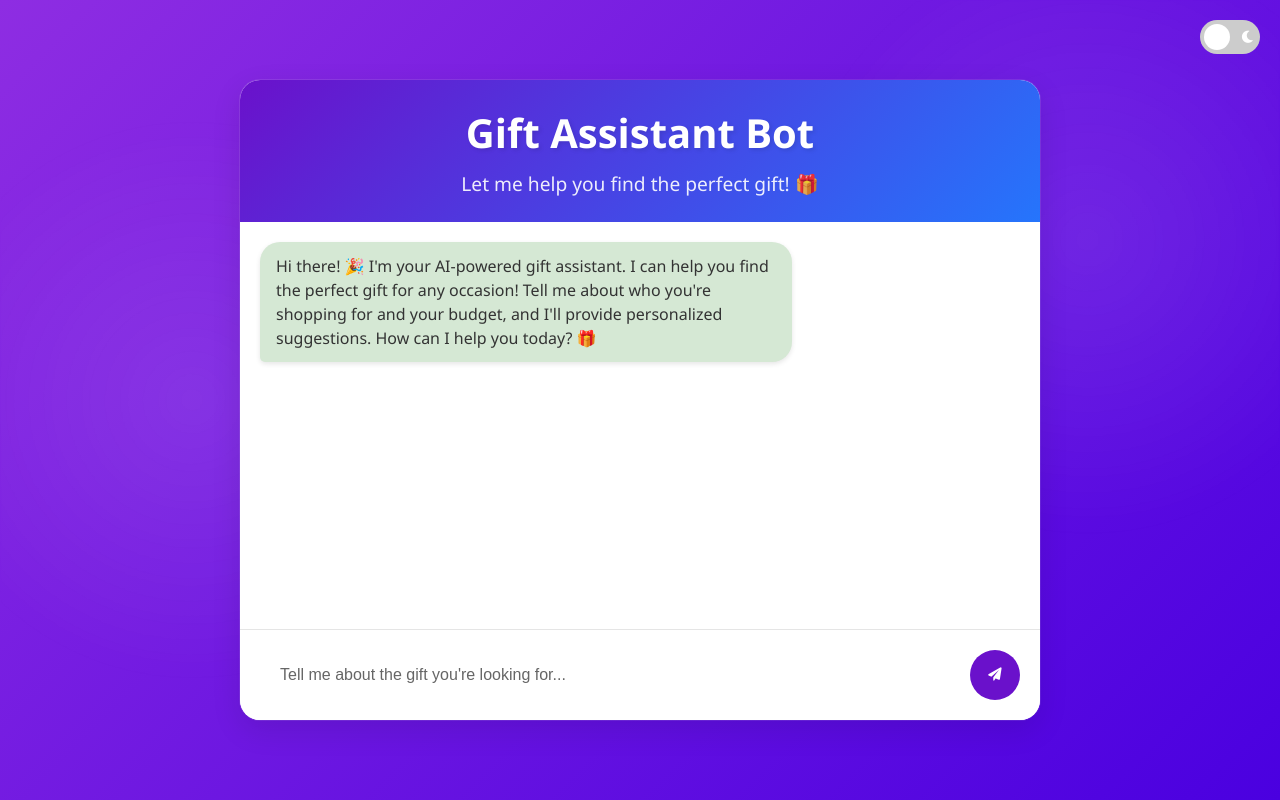
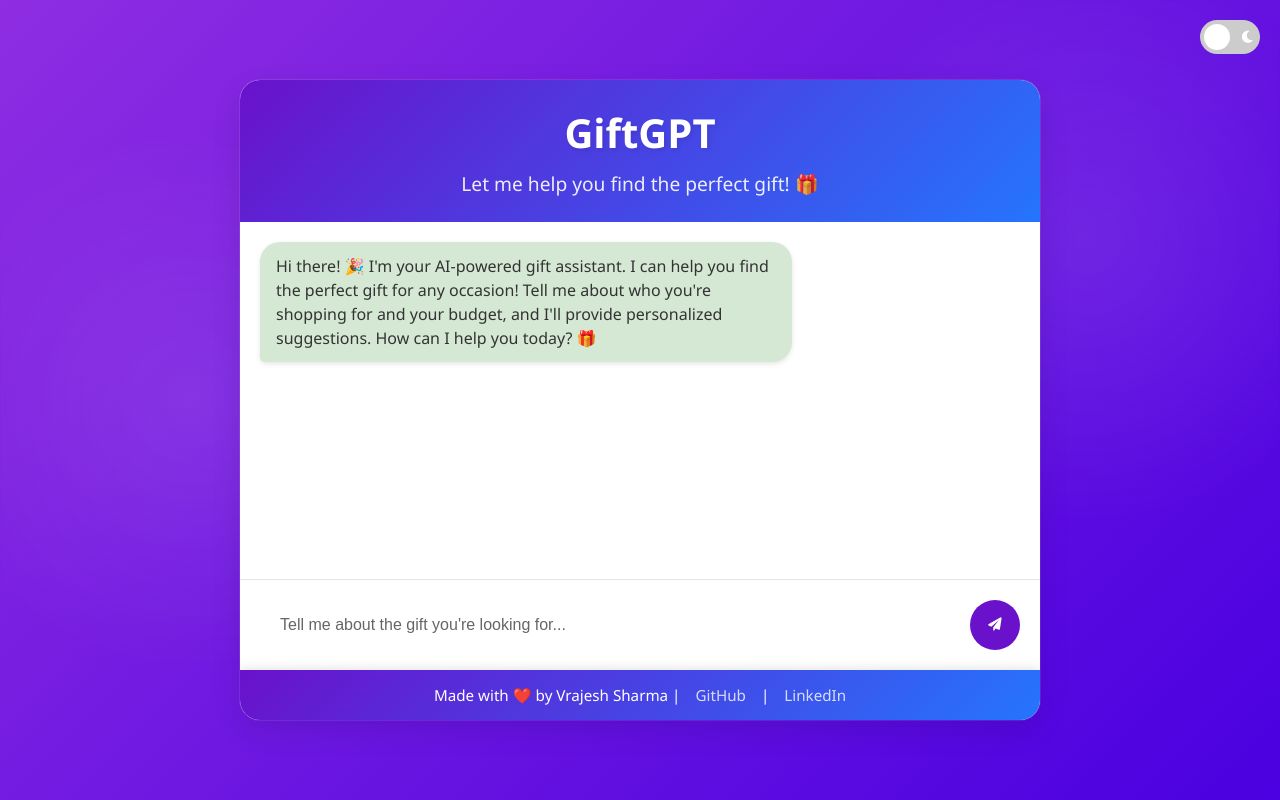
Before and after one commit to Vrajesh-Sharma/GiftGPT, a Flask app: page / in a window 1280 px wide. Run offline with Flask 3, Linux system fonts and the light colour scheme.

Commit message:
chatbot upgraded

```diff
--- a/app.py
+++ b/app.py
@@ -4,6 +4,7 @@ import google.generativeai as genai
 from dotenv import load_dotenv
 import logging
 
+# Load environment variables
 load_dotenv()
 
 app = Flask(__name__)
@@ -15,6 +16,7 @@ logger = logging.getLogger(__name__)
 # Set up Gemini API
 genai.configure(api_key=os.getenv("GEMINI_API_KEY"))
 
+# Define the Gemini model with enhanced behavior
 model = genai.GenerativeModel(
     model_name="gemini-1.5-flash",
     generation_config={
@@ -24,14 +26,39 @@ model = genai.GenerativeModel(
         "max_output_tokens": 8192,
         "response_mime_type": "text/plain",
     },
-    system_instruction="You are an AI-powered gift assistant for an e-commerce website that specializes in finding the perfect gifts for various occasions. Your role is to help users choose the ideal gift by asking targeted questions about the occasion, recipient, budget, and user preferences, then providing thoughtful and personalized gift recommendations. Your responses should be friendly, conversational, and assist the user in finding exactly what they're looking for, ensuring a smooth and delightful shopping experience.",
+    system_instruction="""
+You are an AI-powered gift assistant named GiftGPT, designed to help users in India find the perfect gifts for their loved ones on any occasion.
+
+Your role:
+- Greet users politely and warmly.
+- Ask relevant follow-up questions like:
+  - Who are they buying for?
+  - What’s the occasion?
+  - What is their budget (in ₹)?
+  - Any preferences (e.g. hobbies, interests, type of gift)?
+- Speak in a friendly and conversational tone.
+- Use Indian Rupees (₹) when suggesting prices (e.g., ₹999).
+- Suggest thoughtful, creative, and personalized gift ideas suitable for Indian users.
+- Keep your suggestions concise, but helpful.
+- Use light emojis like 🎁, 😊, ❤️ to make the interaction more friendly.
+- Ask if they want more options or specific suggestions.
+
+Make gift suggestions based on Indian festivals (Diwali, Raksha Bandhan), birthdays, anniversaries, etc. Include both budget-friendly and premium options when appropriate.
+""",
 )
 
-# Initialize a chat session
+# Start a fresh chat session
 chat_session = model.start_chat(
     history=[
         {"role": "user", "parts": ["hello"]},
-        {"role": "model", "parts": ["Hi there! 🎉 I'm your AI-powered gift assistant. Tell me about the occasion you're shopping for! 😊"]},
+        {"role": "model", "parts": [
+            "Hi there! 👋 I’m GiftGPT, your personal AI gift assistant. I’d love to help you find the perfect gift! 🎁\n\n"
+            "To get started, could you tell me:\n"
+            "1️⃣ Who you're shopping for?\n"
+            "2️⃣ What’s the occasion?\n"
+            "3️⃣ Your budget (in ₹)?\n\n"
+            "I'm excited to help you make someone smile today! 😊"
+        ]},
     ]
 )
 
@@ -48,13 +75,14 @@ def message():
 
         # Send message to Gemini API
         response = chat_session.send_message(user_message)
-        bot_message = response.text  # Changed from response.response.parts[0].text
+        bot_message = response.text
 
         return jsonify({"bot_message": bot_message})
+
     except Exception as e:
         logger.exception("Detailed error in message processing:")
         app.logger.error(f"Error processing message: {str(e)}")
-        return jsonify({"error": "Internal server error", "bot_message": "I apologize, but I encountered an error. Please try again."}), 500
+        return jsonify({"error": "Internal server error", "bot_message": "I'm sorry, something went wrong on my end. Please try again later."}), 500
 
 if __name__ == "__main__":
     app.run(debug=True)
--- a/static/style.css
+++ b/static/style.css
@@ -225,6 +225,40 @@ body:hover::after {
 .typing-dots span:nth-child(2) { animation-delay: -0.16s; }
 .typing-dots span:nth-child(3) { animation-delay: 0s; }
 
+footer {
+  width: 100%;
+  display: flex;
+  justify-content: center;
+  padding: 15px 0;
+  background: linear-gradient(135deg, var(--primary-color), var(--secondary-color));
+  color: white;
+  font-size: 0.95rem;
+  box-shadow: 0 -2px 10px var(--shadow-color);
+  margin-top: auto;
+}
+
+.footer-content {
+  width: 100%;
+  max-width: 960px; /* Same as your main container */
+  display: flex;
+  justify-content: center;
+  align-items: center;
+  gap: 15px;
+  flex-wrap: wrap;
+  text-align: center;
+}
+
+footer a {
+  color: #ffffffcc;
+  text-decoration: none;
+  transition: color 0.3s ease;
+}
+
+footer a:hover {
+  color: #ffffff;
+  text-decoration: underline;
+}
+
 @keyframes jumpingDot {
   0%, 80%, 100% {
     transform: translateY(0);
@@ -424,6 +458,3 @@ input:checked + .slider:before {
     opacity: 0;
   }
 }
-
-/* Add SVG filter for water distortion */
-</file>
--- a/templates/index.html
+++ b/templates/index.html
@@ -3,7 +3,7 @@
 <head>
     <meta charset="UTF-8">
     <meta name="viewport" content="width=device-width, initial-scale=1.0">
-    <title>Gift Assistant Bot</title>
+    <title>GiftGPT</title>
     <link rel="stylesheet" href="{{ url_for('static', filename='style.css') }}">
     <link rel="stylesheet" href="https://cdnjs.cloudflare.com/ajax/libs/font-awesome/6.0.0/css/all.min.css">
 </head>
@@ -32,7 +32,7 @@
     </div>
     <div id="chat-container">
         <div class="welcome-header">
-            <h1>Gift Assistant Bot</h1>
+            <h1>GiftGPT</h1>
             <p>Let me help you find the perfect gift! 🎁</p>
         </div>
         <div id="chat-window"></div>
@@ -49,6 +49,13 @@
                 <i class="fas fa-paper-plane"></i>
             </button>
         </div>
+        <footer>
+            <div class="footer-content">
+                Made with ❤️ by Vrajesh Sharma |
+                <a href="https://github.com/Vrajesh-Sharma" target="_blank">GitHub</a> |
+                <a href="https://linkedin.com/in/vrajesharma-7-dsa" target="_blank">LinkedIn</a>
+            </div>
+        </footer>
     </div>
     <script src="{{ url_for('static', filename='script.js') }}"></script>
 </body>
```
